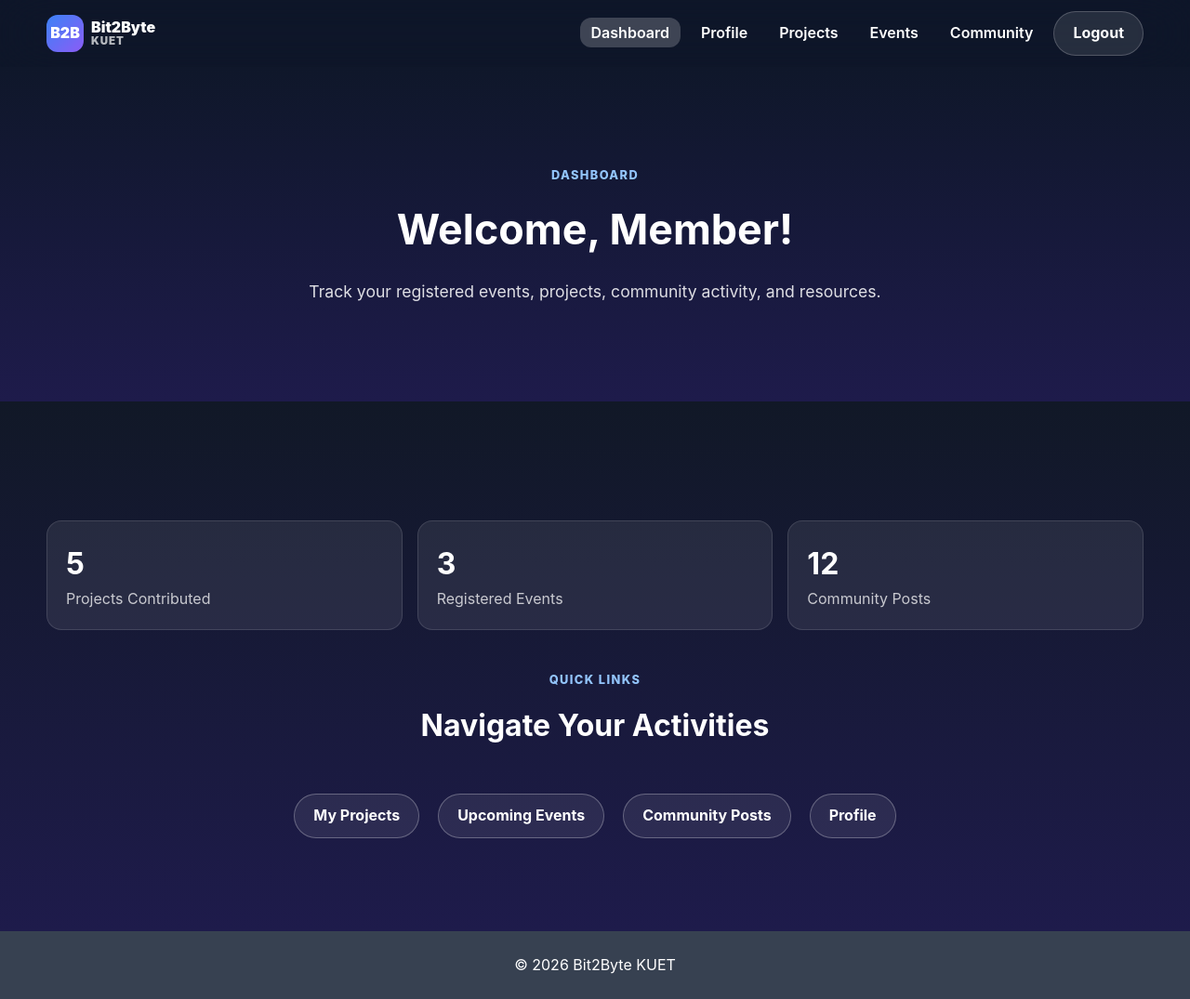
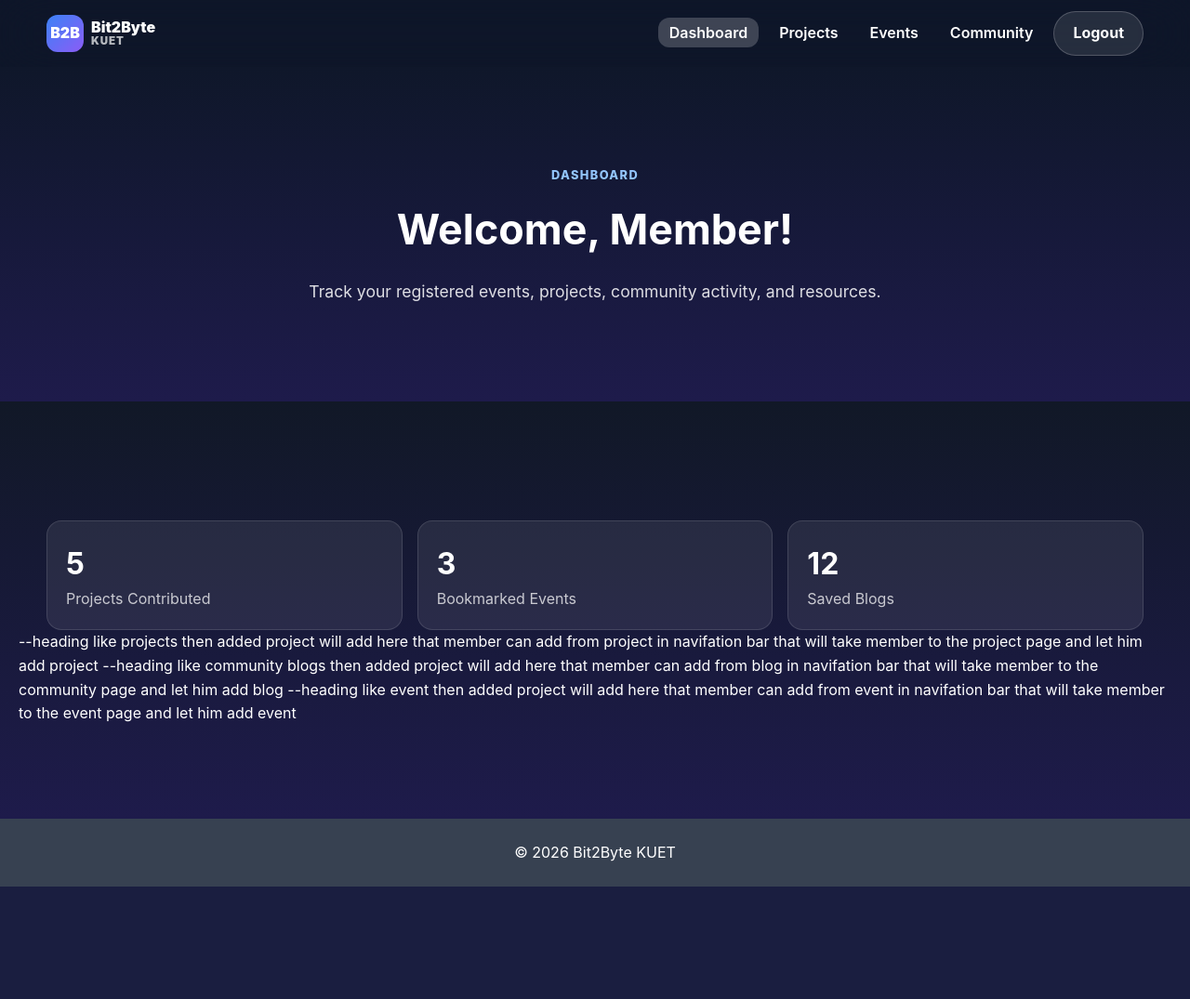
Before and after one commit to fatih-a-70/Bit2Byte-Club-Website, a PHP site: page /member-dashboard.html in a window 1280 px wide. Shown: the whole page at 93% size. After the commit the page ends 954 px from the top, so only its background shows below. Run offline with PHP 8.4, Linux system fonts and the light colour scheme.

```diff
--- a/css/style.css
+++ b/css/style.css
@@ -646,3 +646,25 @@ footer,
     grid-template-columns: 1fr;
   }
 }
+.view-plus-container {
+  display: flex;
+  gap: 102px;
+}
+
+.view-plus-container a.add-icon {
+  display: inline-flex;
+  justify-content: center;
+  align-items: center;
+  width: 58px;
+  height: 58px;
+  font-size: 2rem;
+  color: rgb(148, 142, 226);
+  background: rgb(20, 13, 80);
+  border-radius: 100%;
+  text-decoration: none;
+  transition: transform 0.2s;
+}
+
+.view-plus-container a.add-icon:hover {
+  transform: scale(1.2);
+}
--- a/index.html
+++ b/index.html
@@ -16,11 +16,11 @@
           ></a
         >
         <ul class="nav-menu">
-          <li><a href="index.html" class="nav-link active">Home</a></li>
+          <li><a href="index.html" class="nav-link">Home</a></li>
         <li><a href="about.html" class="nav-link">About</a></li>
         <li><a href="programs.html" class="nav-link">Programs</a></li>
         <li><a href="projects.php" class="nav-link">Projects</a></li>
-          <li><a href="blog.html" class="nav-link">Community</a></li>
+        <li><a href="blog.php" class="nav-link active">Community</a></li>
         <li><a href="events.php" class="nav-link">Events</a></li>
         <li><a href="contact.html" class="nav-link">Contact</a></li>
         <li><a href="register.html" class="btn btn-primary">Join Us</a></li>
--- a/member-dashboard.html
+++ b/member-dashboard.html
@@ -21,7 +21,6 @@
               >Dashboard</a
             >
           </li>
-          <li><a href="profile.html" class="nav-link">Profile</a></li>
           <li><a href="projects.html" class="nav-link">Projects</a></li>
           <li><a href="events.html" class="nav-link">Events</a></li>
           <li><a href="blog.html" class="nav-link">Community</a></li>
@@ -50,35 +49,23 @@
           </div>
           <div>
             <strong>3</strong>
-            <span>Registered Events</span>
+            <span>Bookmarked Events</span>
           </div>
           <div>
             <strong>12</strong>
-            <span>Community Posts</span>
+            <span>Saved Blogs</span>
           </div>
         </div>
 
-        <div class="container" style="margin-top: 40px">
-          <div class="section-head">
-            <span class="section-kicker">Quick Links</span>
-            <h2>Navigate Your Activities</h2>
-          </div>
-          <div
-            style="
-              display: flex;
-              gap: 20px;
-              flex-wrap: wrap;
-              justify-content: center;
-            "
-          >
-            <a href="projects.html" class="btn btn-outline-dark">My Projects</a>
-            <a href="events.html" class="btn btn-outline-dark"
-              >Upcoming Events</a
-            >
-            <a href="blog.html" class="btn btn-outline-dark">Community Posts</a>
-            <a href="profile.html" class="btn btn-outline-dark">Profile</a>
-          </div>
-        </div>
+        --heading like projects then added project will add here that member can
+        add from project in navifation bar that will take member to the project
+        page and let him add project
+        --heading like community blogs then added
+        project will add here that member can add from blog in navifation bar
+        that will take member to the community page and let him add blog
+        --heading like event then added project will add here that member can
+        add from event in navifation bar that will take member to the event page
+        and let him add event
       </section>
     </main>
 
```
Also changed, not shown: about.html (+9 -9 lines), admin-dashboard.php (renamed from admin-dashboard.html, +18 -5 lines), blog.php (+6 -6 lines), contact.html (+9 -9 lines), events.php (+8 -8 lines), login.html (+9 -9 lines), programs.html (+8 -8 lines), projects.php (+13 -9 lines), register.html (+4 -6 lines), uploads/images/1781220618_nashita.jpg (added). Lines whose indentation alone changed are shown as unchanged.
